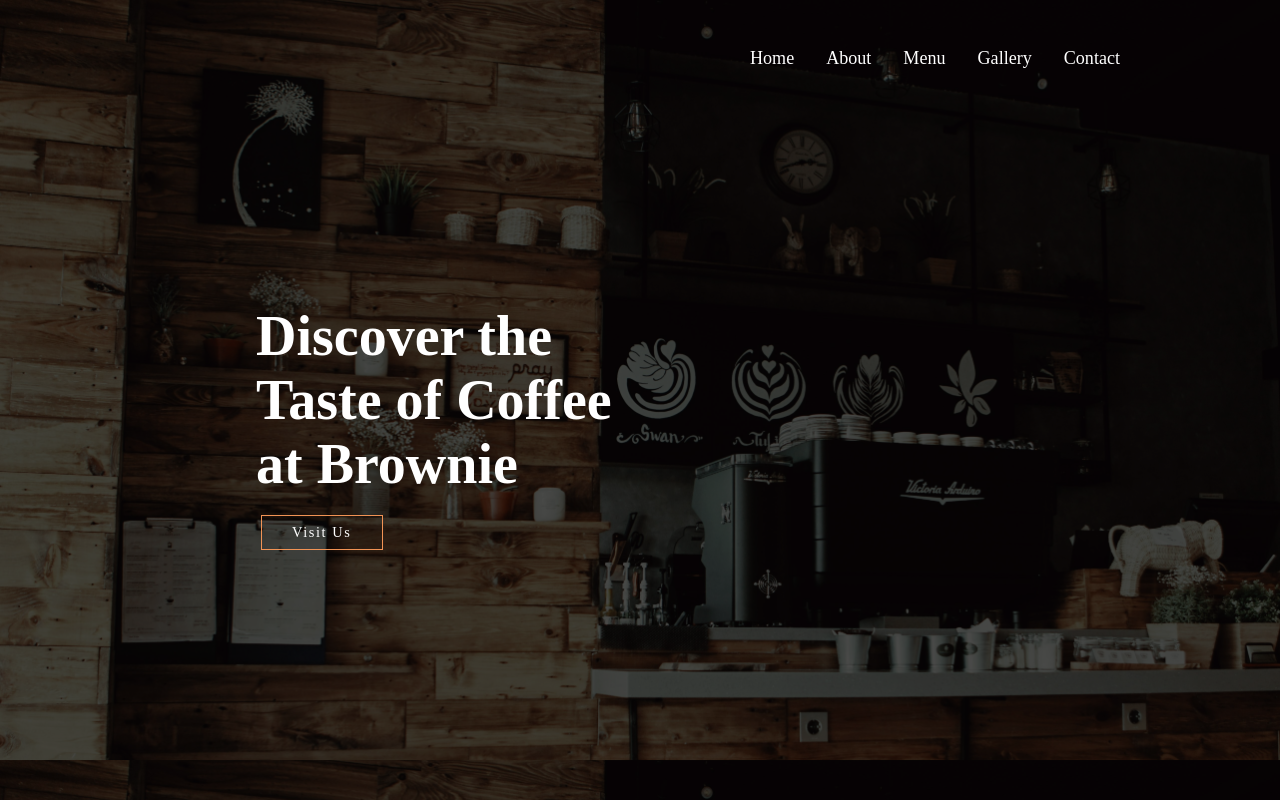
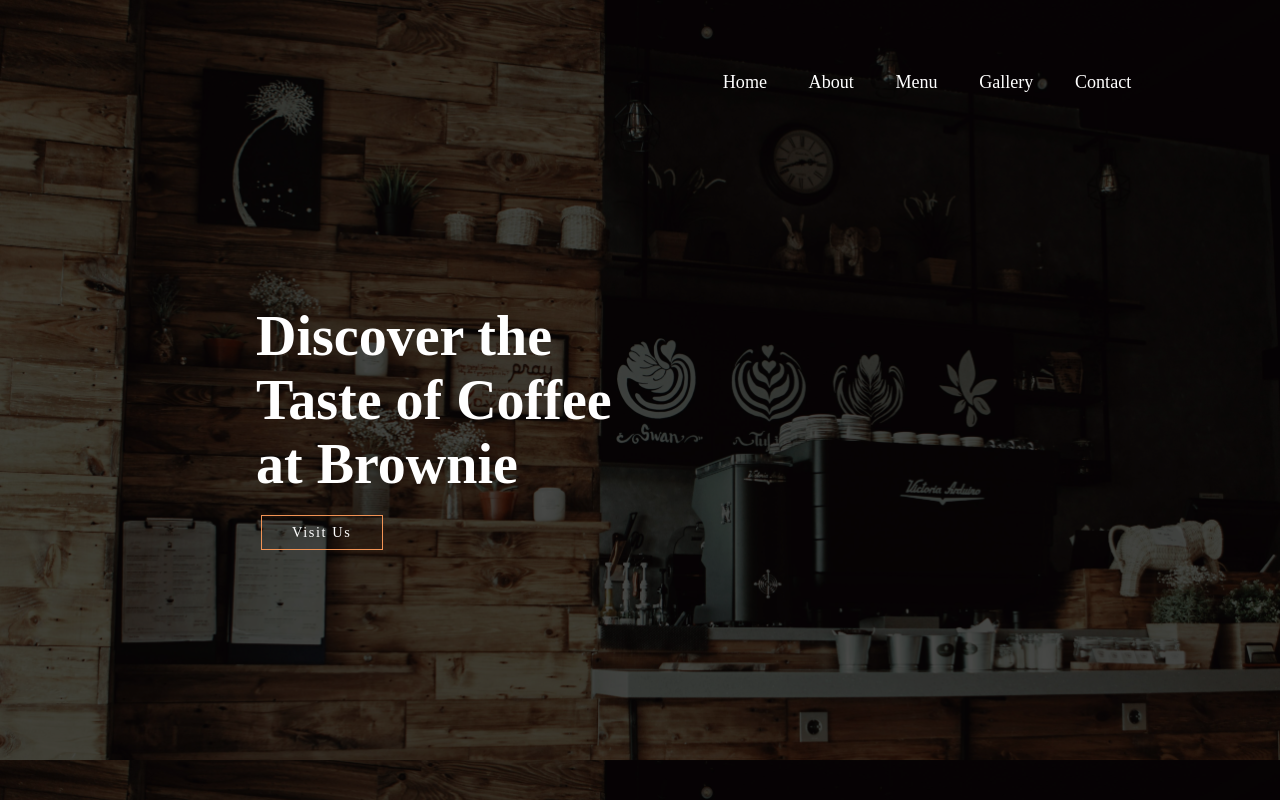
Before and after one commit to Binada-SH/React_coffee_shop_website, a React (Vite) app in the folder coffee_shop/Coffee_Shop/: page / in a window 1280 px wide. Built offline with nearby package versions, Linux system fonts and the light colour scheme.

Commit message:
Navbar Positioning Updates

```diff
--- a/coffee_shop/Coffee_Shop/src/Components/navbar/navbar.css
+++ b/coffee_shop/Coffee_Shop/src/Components/navbar/navbar.css
@@ -5,13 +5,13 @@
 
 .navbar {
     float: right;
-    margin-top: 3rem;
-    margin-right: 9rem;
+    margin-top: 4.5rem;
+    margin-right: 8rem;
 }
 
 .navbar li{
     display: inline;
-    padding: 1rem;
+    padding: 1.3rem;
 }
 
 .navbar a {
```
